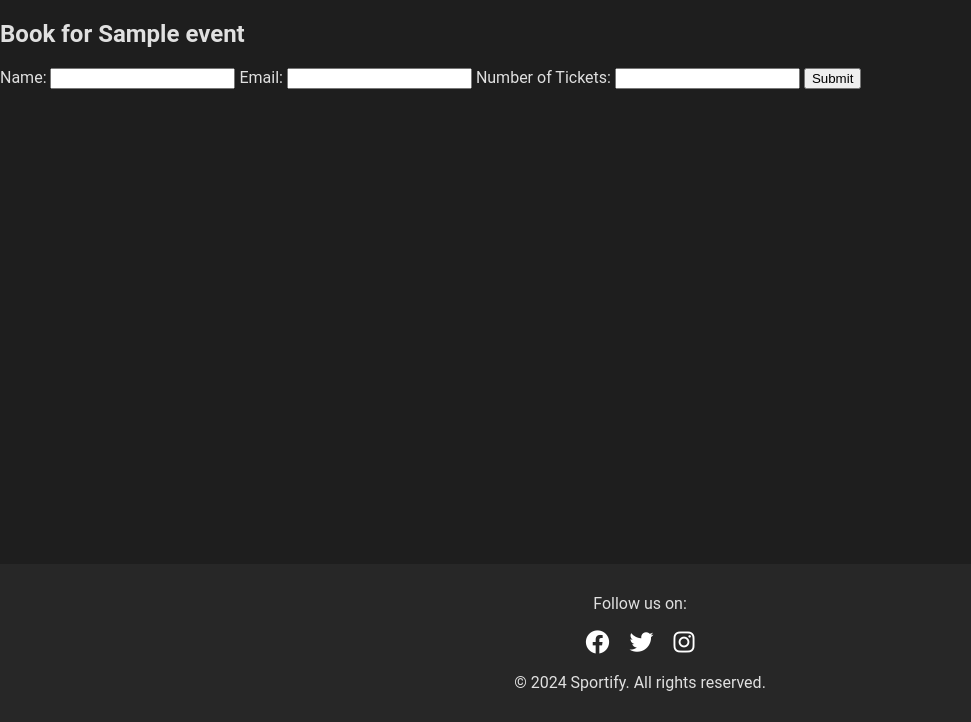
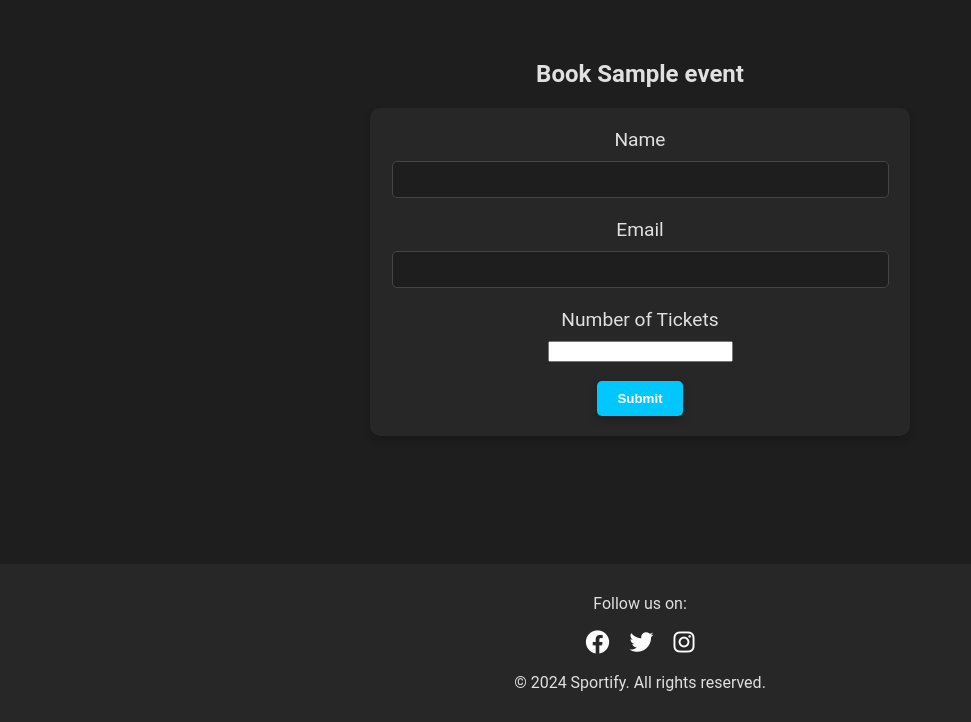
Before and after one commit to Jorritvans/sport_events, a Django app: page /event/1/book/ in a window 1280 px wide. Shown: the part 78-800 px from the top of the page, without its empty margins (0-971 px from the left). Run offline with Django 4.2, Linux system fonts and the light colour scheme; tables that the repository leaves empty hold one stand-in row (values such as "Sample post").

Commit message:
styling booking form

```diff
--- a/events/static/events/css/styles.css
+++ b/events/static/events/css/styles.css
@@ -367,3 +367,113 @@ body {
 .contact-section .btn:hover {
     background-color: #0075ff;
 }
+
+/* Event Detail Page */
+.event-detail-container,
+.form-container {
+    max-width: 800px;
+    margin: 0 auto; /* Centering the container */
+    padding: 40px 20px;
+}
+
+.event-detail-content {
+    text-align: center; /* Centering text content */
+    padding: 20px;
+    background-color: #272727;
+    border-radius: 10px;
+    box-shadow: 0px 4px 8px rgba(0, 0, 0, 0.2); /* Adding shadow */
+}
+
+.event-detail-content img {
+    width: 100%;
+    height: auto;
+    max-width: 600px;
+    margin-bottom: 20px;
+    border-radius: 10px;
+}
+
+.event-detail-content h3,
+.event-detail-content p {
+    color: #e0e0e0;
+    margin-bottom: 10px;
+}
+
+/* Form Styles */
+form {
+    max-width: 500px;
+    margin: 0 auto;
+    padding: 20px;
+    background-color: #272727;
+    border-radius: 10px;
+    box-shadow: 0px 4px 8px rgba(0, 0, 0, 0.2);
+    align-items: center;
+    display: flex;
+    flex-direction: column;
+}
+
+form label {
+    display: block;
+    font-size: 1.2em;
+    margin-bottom: 10px;
+    color: #e0e0e0;
+}
+
+form input[type="text"],
+form input[type="email"],
+form textarea {
+    width: 95%;
+    padding: 10px;
+    margin-bottom: 20px;
+    border: 1px solid #444;
+    border-radius: 5px;
+    background-color: #1e1e1e;
+    color: #e0e0e0;
+}
+
+form textarea {
+    resize: vertical;
+}
+
+form button[type="submit"] {
+    display: inline-block;
+    background-color: #00c8ff;
+    color: #ffffff;
+    padding: 10px 20px;
+    border-radius: 5px;
+    text-decoration: none;
+    font-weight: bold;
+    transition: background-color 0.3s, color 0.3s;
+    border: none;
+    cursor: pointer;
+    box-shadow: 0px 4px 8px rgba(0, 0, 0, 0.2);
+}
+
+form button[type="submit"]:hover {
+    background-color: #0075ff;
+    color: #ffffff;
+}
+
+.form-container {
+    text-align: center;
+}
+
+/* Book Now Button */
+.btn-book-now {
+    display: inline-block;
+    background-color: #00c8ff;
+    color: #ffffff;
+    padding: 10px 20px;
+    border-radius: 5px;
+    text-decoration: none;
+    font-weight: bold;
+    transition: background-color 0.3s, color 0.3s;
+    border: none;
+    cursor: pointer;
+    box-shadow: 0px 4px 8px rgba(0, 0, 0, 0.2);
+    margin-top: 20px;
+}
+
+.btn-book-now:hover {
+    background-color: #0075ff;
+    color: #ffffff;
+}
--- a/events/templates/events/book_event.html
+++ b/events/templates/events/book_event.html
@@ -1,19 +1,22 @@
 {% extends 'base.html' %}
 
-{% block title %}Book {{ event.title }}{% endblock %}
+{% block title %}Book Event{% endblock %}
 
 {% block content %}
-<div class="booking-form">
-    <h2>Book for {{ event.title }}</h2>
-    <form method="POST">
+<div class="form-container">
+    <div class="Book"><h2>Book {{ event.title }}</h2></div>
+    <form action="{% url 'book_event' event.id %}" method="post">
         {% csrf_token %}
-        <label for="name">Name:</label>
+        <label for="name">Name</label>
         <input type="text" id="name" name="name" required>
-        <label for="email">Email:</label>
+
+        <label for="email">Email</label>
         <input type="email" id="email" name="email" required>
-        <label for="number_of_tickets">Number of Tickets:</label>
-        <input type="number" id="number_of_tickets" name="number_of_tickets" min="1" required>
-        <button type="submit" class="btn">Submit</button>
+
+        <label for="number_of_tickets">Number of Tickets</label>
+        <input type="number" id="number_of_tickets" name="number_of_tickets" required>
+        <br>
+        <button type="submit" class="btn-submit">Submit</button>
     </form>
 </div>
 {% endblock %}
```
Also changed, not shown: events/templates/events/event_detail.html (+10 -8 lines).
